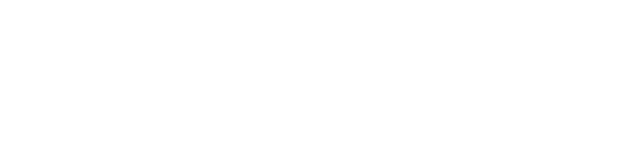
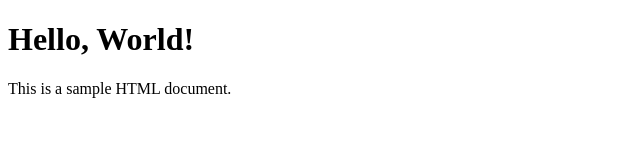
Before and after one commit to Hasse1979/mymegawebsite, a plain HTML site: page index.html in a window 1280 px wide. Shown: the whole page, without its empty margins (0-640 px from the left). Drawn offline with Linux system fonts and the light colour scheme.

Commit message:
Lisätty css
etenee

```diff
--- a/index.html
+++ b/index.html
@@ -3,9 +3,12 @@
 <head>
     <meta charset="UTF-8">
     <meta name="viewport" content="width=device-width, initial-scale=1.0">
-    <title>Document</title>
+    <style src="style.css"></style>
+    <title>practice</title>
 </head>
 <body>
-
+    <h1>Hello, World!</h1>
+    <p>This is a sample HTML document.</p>
+    <!-- More content can be added here -->
 </body>
 </html>
--- /dev/null
+++ b/style.css
@@ -0,0 +1,7 @@
+
+body {
+    font-family: Arial, sans-serif;
+    margin: 20px;
+    background-color: #f4f4f4;
+    color: #333;
+}
```
